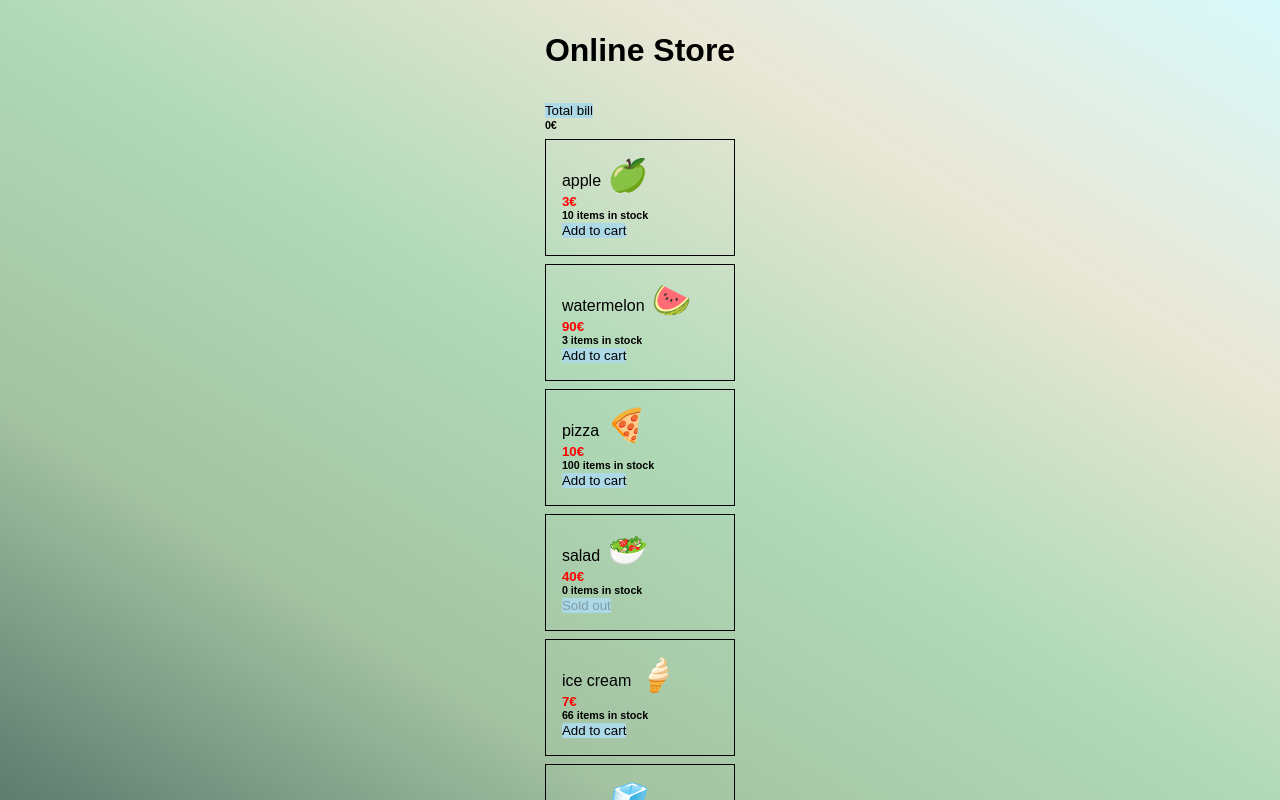
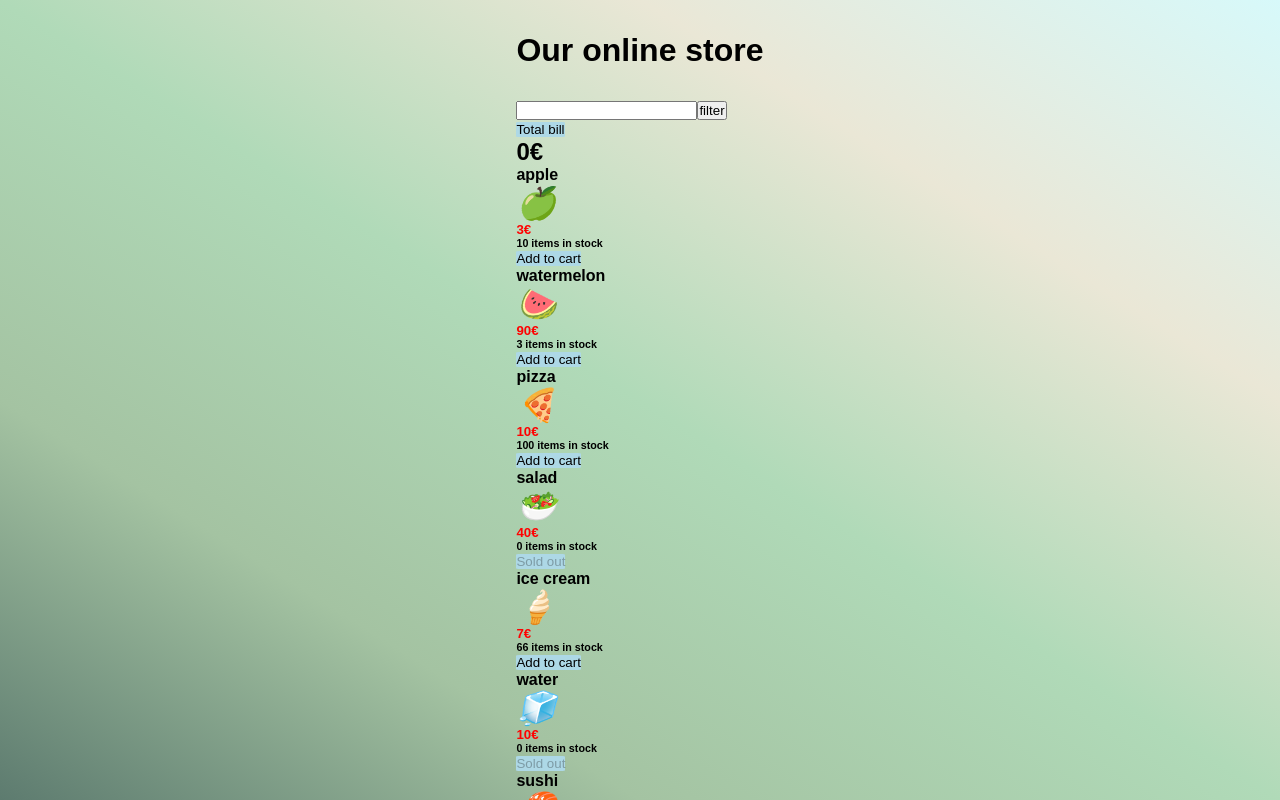
Before and after one commit to svenWacker/online-store, a React (Create React App) app: page / in a window 1280 px wide. Shown: the top 800 px of the page. Built offline with nearby package versions, Linux system fonts and the light colour scheme.

Commit message:
search bar with useContext

```diff
--- a/src/App.js
+++ b/src/App.js
@@ -1,13 +1,28 @@
-import { useState } from "react";
-import { Store, StoreContext } from "./context";
+import React, { useState } from "react";
 import ProductList from "./components/ProductList";
+import { StoreContext, Store } from "./context";
 import Footer from "./components/Footer";
+function App() {
+  const [userInput, setUserInput] = useState("");
+  //const [filteredData, setFilteredData] = useState([]);
+  //const store = useContext(StoreContext);
 
-function App() {
+  const changeHandle = (e) => {
+    setUserInput(e.target.value);
+  };
+
+  const handleSubmit = (e) => {
+    e.preventDefault();
+  };
   return (
     <StoreContext.Provider value={Store}>
-      <h1>Online Store</h1>
-      <ProductList />
+      <h1>Our online store</h1>
+
+      <form className="filter-form" onSubmit={handleSubmit}>
+        <input type="text" onChange={changeHandle} value={userInput} />
+        <input type="submit" value="filter" />
+      </form>
+      <ProductList userInput={userInput} />
       <Footer />
     </StoreContext.Provider>
   );
--- a/src/components/ProductItem.js
+++ b/src/components/ProductItem.js
@@ -4,13 +4,14 @@ const ProductItem = ({ info, addToCart }) => {
   const { id, productName, icon, price, inventory } = info;
 
   return (
-    <li className="product-container" key={id}>
-      {productName} <i>{icon}</i>
+    <li key={id}>
+      <h4>{productName}</h4> <i>{icon}</i>
       <h5>{price}€</h5>
       <h6>{inventory} items in stock</h6>
       <button
         disabled={inventory === 0}
         onClick={() => {
+          console.log(info);
           addToCart(info);
         }}
       >
--- a/src/components/ProductList.js
+++ b/src/components/ProductList.js
@@ -2,20 +2,22 @@ import React, { useState, useContext } from "react";
 import ProductItem from "./ProductItem";
 import { StoreContext } from "../context";
 
-const ProductList = () => {
+const ProductList = ({ userInput }) => {
   const store = useContext(StoreContext);
-  //   const [cart, setCart] = useState([]);
   const [totalBill, setTotalBill] = useState(0);
 
-  const items = store.data.map((item, i) => (
+  const check = store.lookUp(userInput);
+  const items = check.map((item, i) => (
     <ProductItem key={i} info={item} addToCart={store.addToCart} />
   ));
-  // store.print("Hadi");
+
   return (
     <React.Fragment>
-      <div>
-        <button onClick={() => setTotalBill(store.bill())}>Total bill</button>
-        <h6>{totalBill}€</h6>
+      <div className="header">
+        <button className="totalB" onClick={() => setTotalBill(store.bill())}>
+          Total bill
+        </button>{" "}
+        <h2>{totalBill}€</h2>
       </div>
       <ul>{items}</ul>
     </React.Fragment>
--- a/src/context/index.js
+++ b/src/context/index.js
@@ -4,13 +4,21 @@ import Data from "../data.json";
 const Store = {
   data: Data,
   cart: [],
-  print: (str) => console.log(str),
   bill: function () {
-    return this.cart.reduce((acc, cur) => acc + cur.price, 0);
+    return Store.cart.reduce((acc, cur) => acc + cur.price, 0);
   },
   addToCart: (item) => Store.cart.push(item),
+
+  lookUp: (userInput) => {
+    const userText = userInput.toLocaleLowerCase().trim();
+    const userTextLength = userText.length;
+    let newArr = Store.data.filter((item) => {
+      const slicedProductName = item.productName.slice(0, userTextLength);
+      return slicedProductName === userText;
+    });
+    return newArr;
+  },
 };
-
 const StoreContext = React.createContext(Store);
 
 export { Store, StoreContext };
--- a/src/sass/footer.scss
+++ b/src/sass/footer.scss
@@ -2,12 +2,9 @@ footer {
   width: 100%;
   height: 10vh;
   display: flex;
-  // justify-content: flex-end;
+  justify-content: center;
   align-items: center;
   .copy-sign {
     margin-right: 5px;
   }
-  // p {
-  //   margin-right: 50px;
-  // }
 }
```
